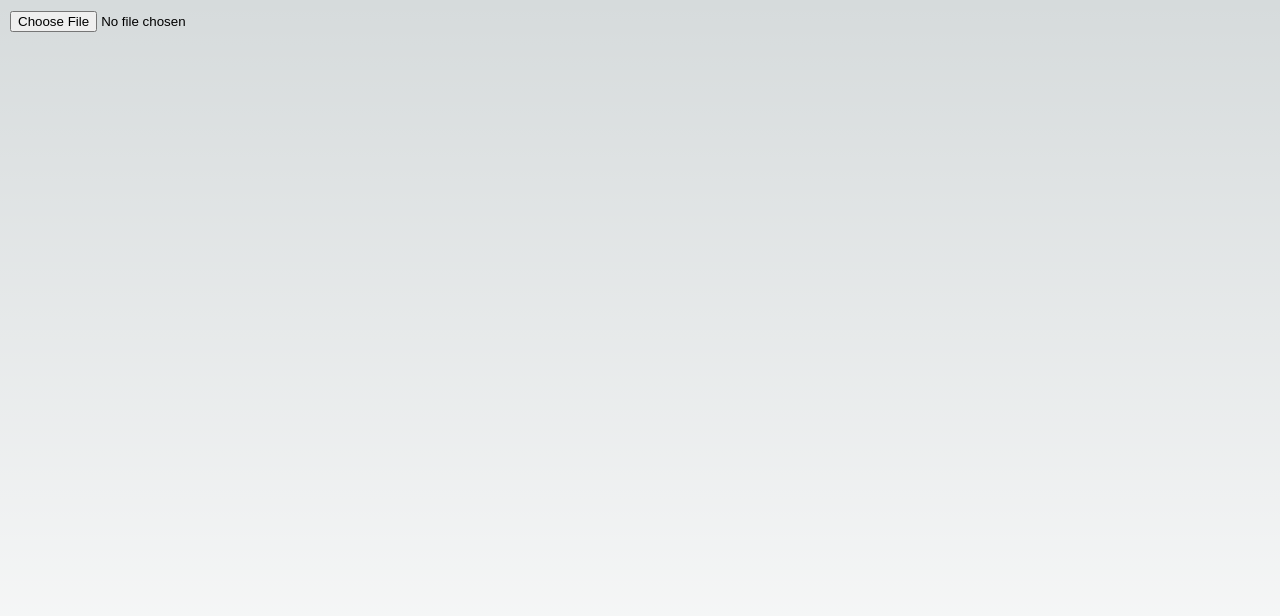
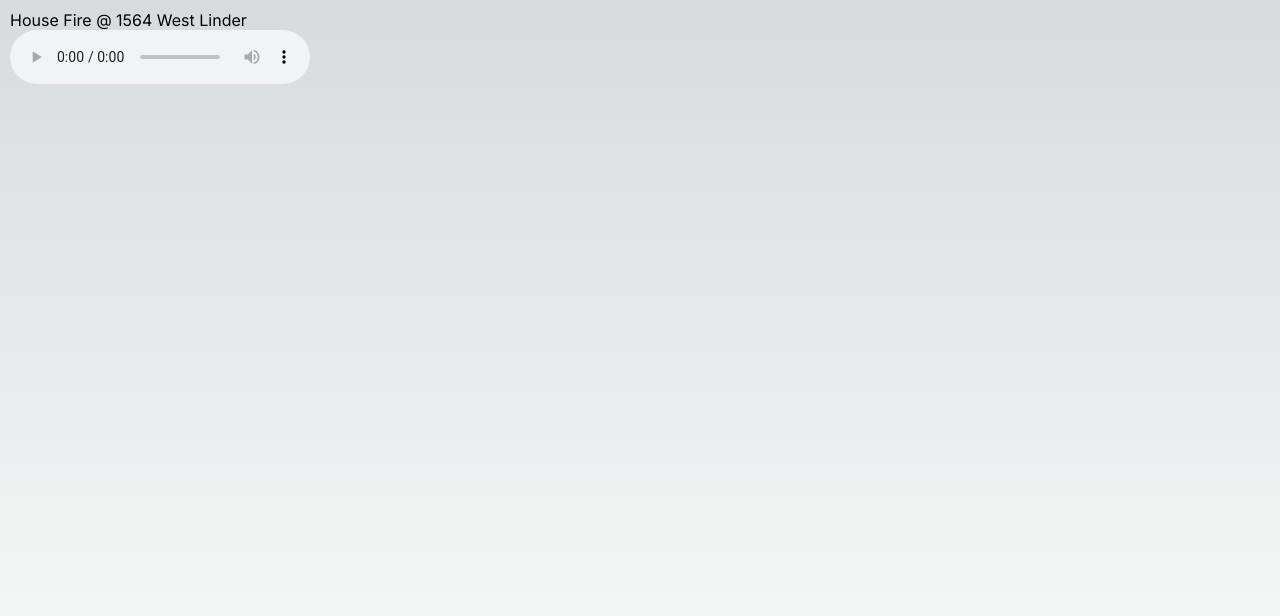
Before and after one commit to sfncook/fireapp-speech-recog, a Next.js app: page /curSec in a window 1280 px wide. Shown: the top 616 px of the page. Built offline with nearby package versions, Linux system fonts and the light colour scheme.

Commit message:
Static audio file

```diff
--- a/pages/curSec.js
+++ b/pages/curSec.js
@@ -6,7 +6,6 @@ import styles from '@/styles/CurSec.module.css'
 const inter = Inter({ subsets: ['latin'] })
 
 export default function Home()  {
-  const [audioFile, setAudioFile] = useState(null);
   const [allSeconds, setAllSeconds] = useState([]);
   const [processedSecs, setProcessedSecs] = useState([]);
   const [state, setState] = useState({});
@@ -30,11 +29,6 @@ export default function Home()  {
       // alert(error.message)
     }
   }, []);
-
-  const handleFileChange = (event) => {
-    const file = event.target.files[0];
-    setAudioFile(URL.createObjectURL(file));
-  };
 
   const onTimeUpdate = async () => {
     const curSec = Math.floor(aud.current.currentTime)
@@ -67,8 +61,8 @@ export default function Home()  {
         </Head>
         <main className={`${styles.main} ${inter.className}`}>
           <div>
-            <input type="file" accept="audio/*" onChange={handleFileChange} />
-            {audioFile && <audio controls src={audioFile} onTimeUpdate={onTimeUpdate} ref={aud} />}
+            <div>House Fire @ 1564 West Linder</div>
+            <audio controls src='audio/F2022119715_orig_regenerated.wav' onTimeUpdate={onTimeUpdate} ref={aud} />
           </div>
         </main>
       </>
```
Also changed, not shown: 1 other file (tests, documents, lock files or other folders).
